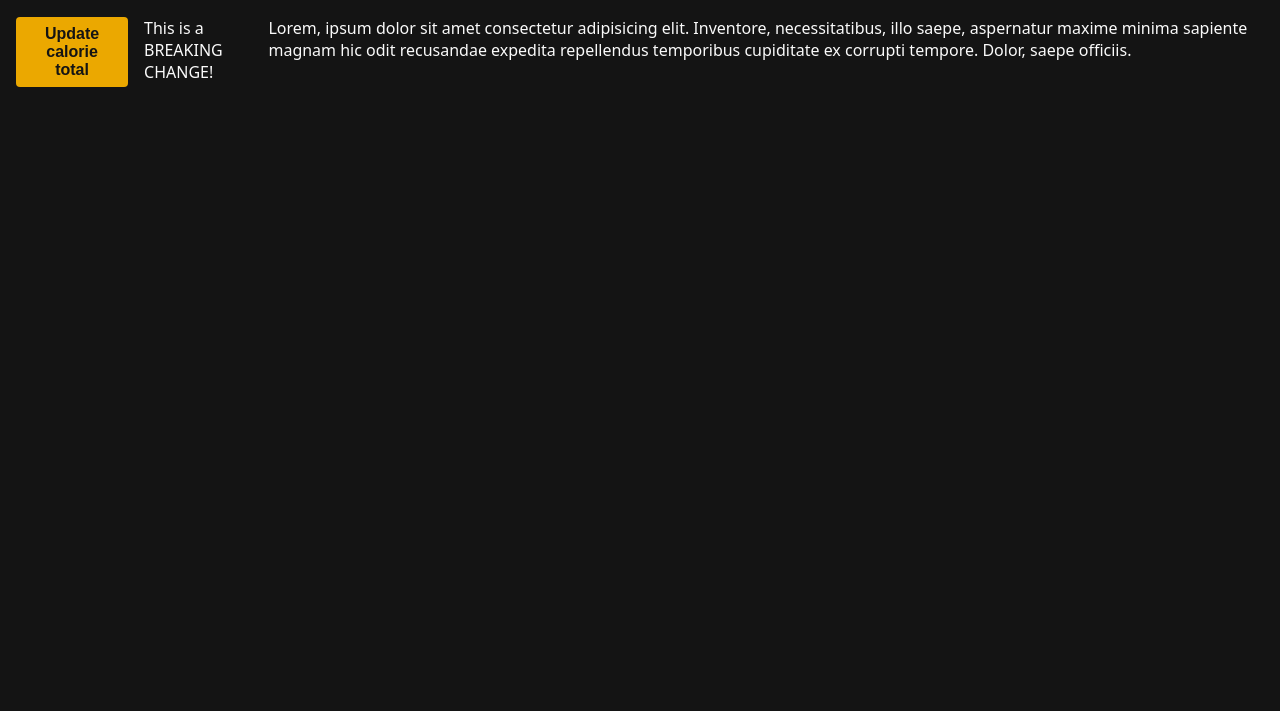
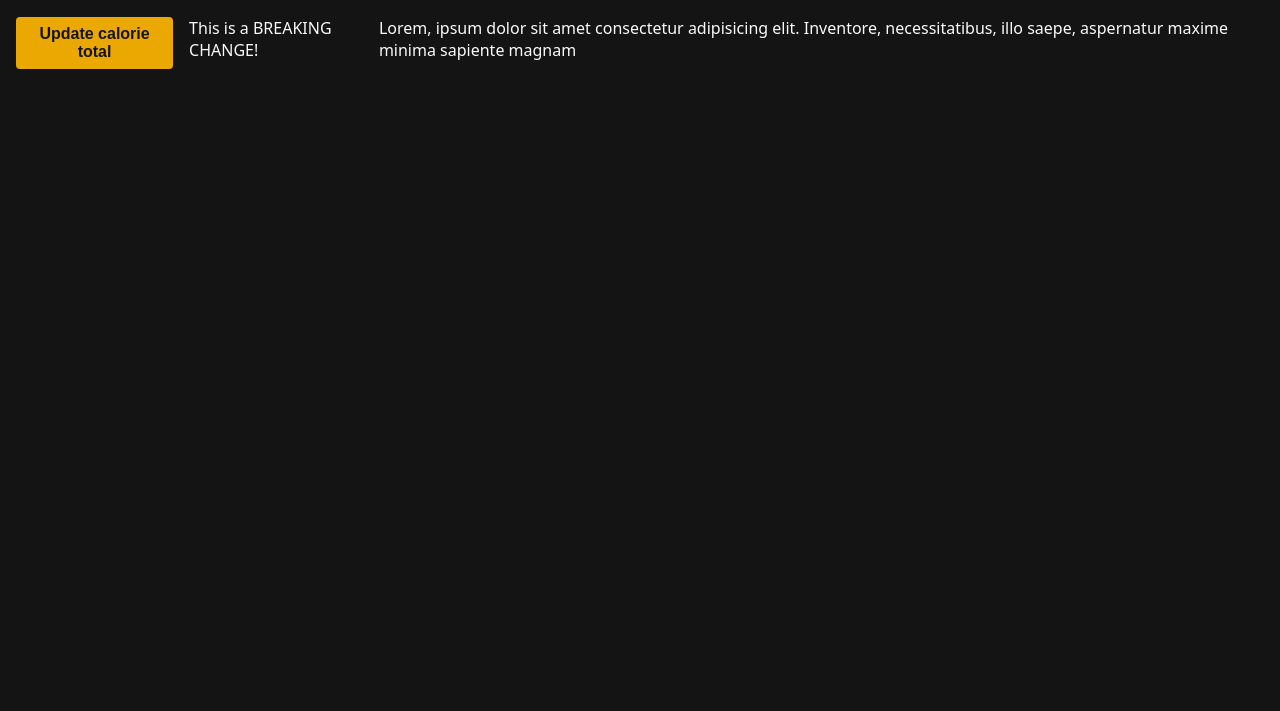
Before and after one commit to elixer-prince/elixer-calorie-tracker, a website: page index.html in a window 1280 px wide. Shown: the part 89-800 px from the top of the page. Drawn offline with Linux system fonts and the light colour scheme.

Commit message:
feat(test-scope)!: remove closing tag to intentionally break the app
BREAKING CHANGE: because an unclosed tag in html is not allowed

```diff
--- a/index.html
+++ b/index.html
@@ -67,9 +67,6 @@
           <p>
             Lorem, ipsum dolor sit amet consectetur adipisicing elit. Inventore,
             necessitatibus, illo saepe, aspernatur maxime minima sapiente magnam
-            hic odit recusandae expedita repellendus temporibus cupiditate ex
-            corrupti tempore. Dolor, saepe officiis.
-          </p>
         </div>
       </div>
     </header>
```
